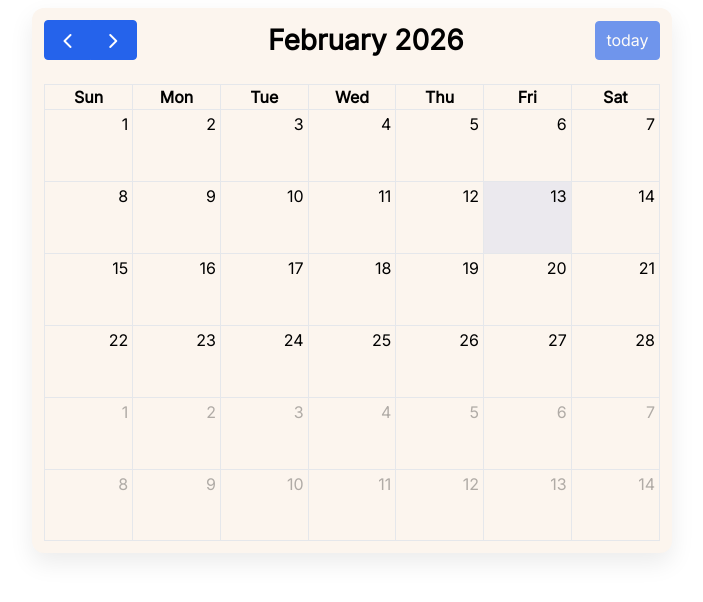
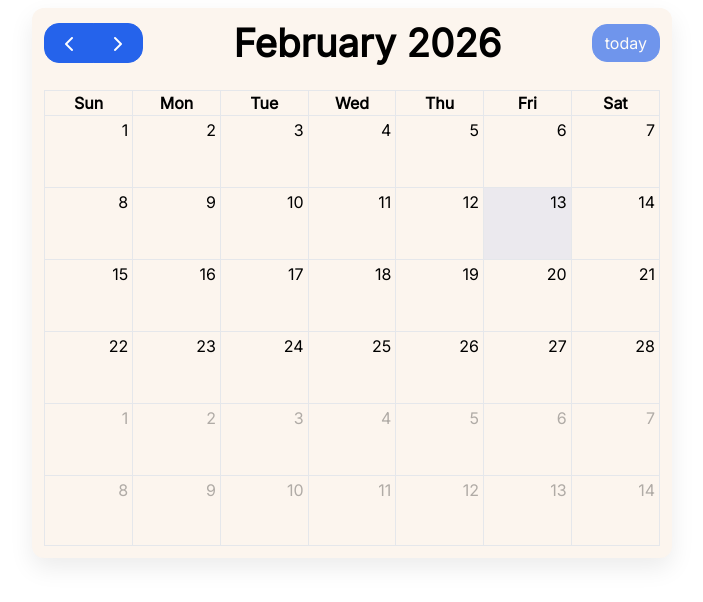
Before and after one commit to benjvm/BurjaConnect, a React (Vite) app: page / in a window 1280 px wide. Shown: the top 602 px of the page, without its empty margins (288-991 px from the left). Built offline with nearby package versions, Linux system fonts and the light colour scheme; a web font is replaced by a local one.

Commit message:
cambios en funcion calendario

```diff
--- a/src/assets/calendar.css
+++ b/src/assets/calendar.css
@@ -1,6 +1,5 @@
+/* ===== CONTENEDOR BASE ===== */
 .calendar {
-  --fc-width: 50vw;
-
   --fc-border-color: #e5e7eb;
   --fc-page-bg-color: #f9fafb;
 
@@ -17,33 +16,47 @@
   --fc-today-bg-color: rgba(47, 107, 235, 0.08);
 
   font-family: "Inter", sans-serif;
+
   display: flex;
   justify-content: center;
   align-items: center;
 }
 
-.calendar .fc{
-  width: var(--fc-width);
+/* Estilo base del calendario */
+.calendar .fc {
+  background: rgb(252, 245, 238);
+  border-radius: 12px;
+  box-shadow: 0 10px 25px rgba(0,0,0,0.08);
 }
 
-.my-calendar .fc-toolbar-title {
-  font-size: 2.4rem;
+.calendar-large {
+  --fc-width: 50vw;
+  --fc-padding: 12px;
+
+  --fc-button-radius: 15px;
+  --fc-button-padding: 6px 12px;
+
+  --fc-title-size: 2.4rem;
+  --fc-event-font-size: 0.85rem;
+}
+
+/* Estilo de calendario GRANDE */
+.calendar-large .fc {
+  width: var(--fc-width);
+  padding: var(--fc-padding);
+}
+
+.calendar-large .fc-toolbar-title {
+  font-size: var(--fc-title-size);
   font-weight: 600;
 }
 
-.fc-button {
-  border-radius: 15px;
-  padding: 6px 12px;
+.calendar-large .fc-button {
+  border-radius: var(--fc-button-radius);
+  padding: var(--fc-button-padding);
 }
 
-.fc {
-  background: rgb(252, 245, 238);
-  border-radius: 12px;
-  padding: 12px;
-  box-shadow: 0 10px 25px rgba(0,0,0,0.08);
+.calendar-large .fc-event {
+  border-radius: 6px;
+  font-size: var(--fc-event-font-size);
 }
-
-.fc-event {
-  border-radius: 6px;
-  font-size: 0.85rem;
-}
--- a/src/components/Calendar.jsx
+++ b/src/components/Calendar.jsx
@@ -2,9 +2,9 @@ import FullCalendar from '@fullcalendar/react'
 import dayGridPlugin from '@fullcalendar/daygrid'
 import "/src/assets/calendar.css";
 
-export default function CalendarView() {
+export default function CalendarView({ variant = "default" }) {
   return (
-    <div className="calendar">
+    <div className={`calendar ${variant}`}>
         <FullCalendar
             plugins={[dayGridPlugin]}
             initialView="dayGridMonth"
--- a/src/main.jsx
+++ b/src/main.jsx
@@ -24,6 +24,6 @@ createRoot(document.getElementById('root')).render(
       respuesta = "Far far away, behind the word mountains, far from the countries Vokalia and Consonantia, there live the blind texts. Separated they live in Bookmarksgrove right at the coast of the Semantics, a large language ocean. A small river named Duden flows by their place and supplies it with the necessary regelialia. It is a paradisematic country, in which roasted parts of sentences fly into your mouth."
     />
   */}
-    <Calendar></Calendar>
+    <Calendar variant='calendar-large'></Calendar>
   </>
 )
```
